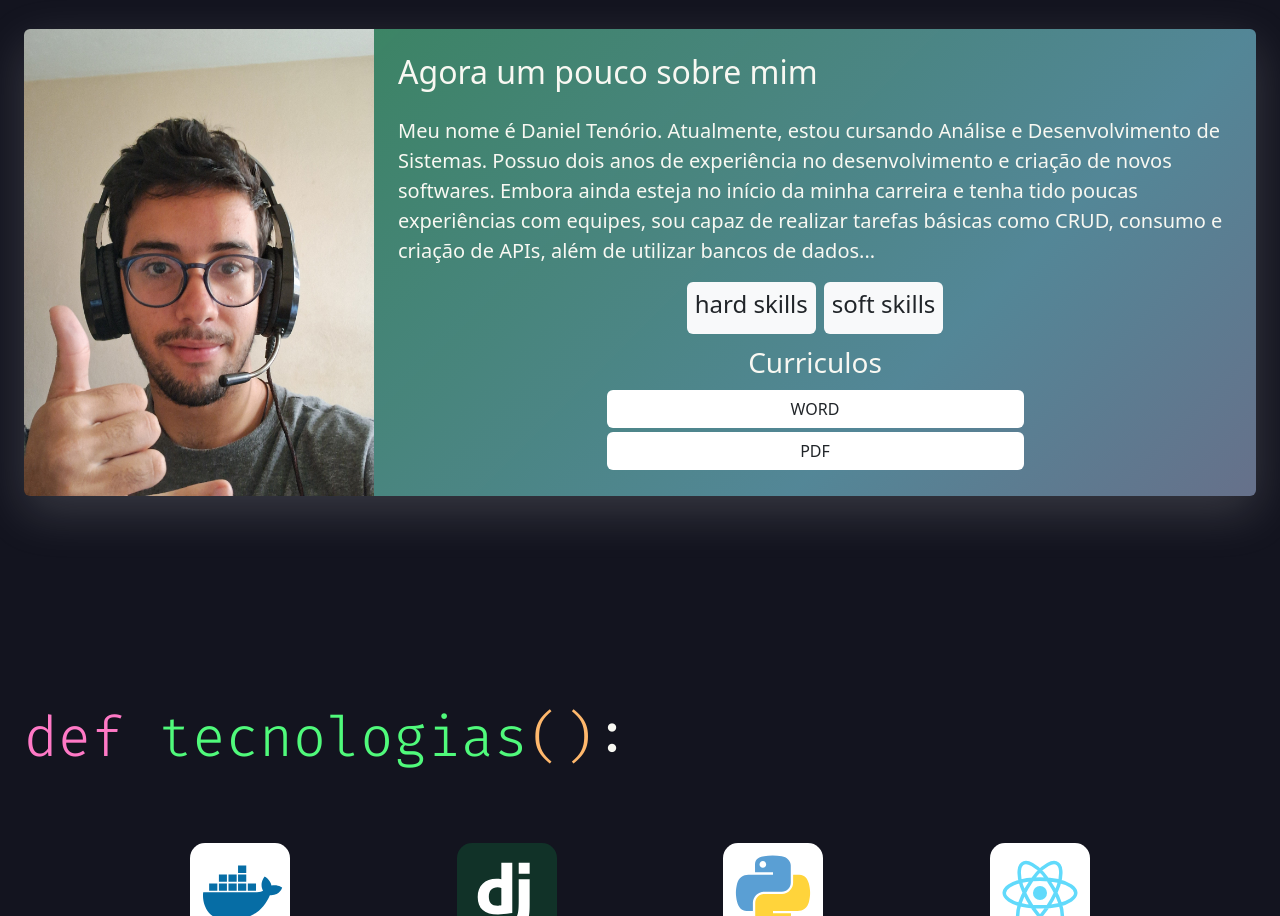
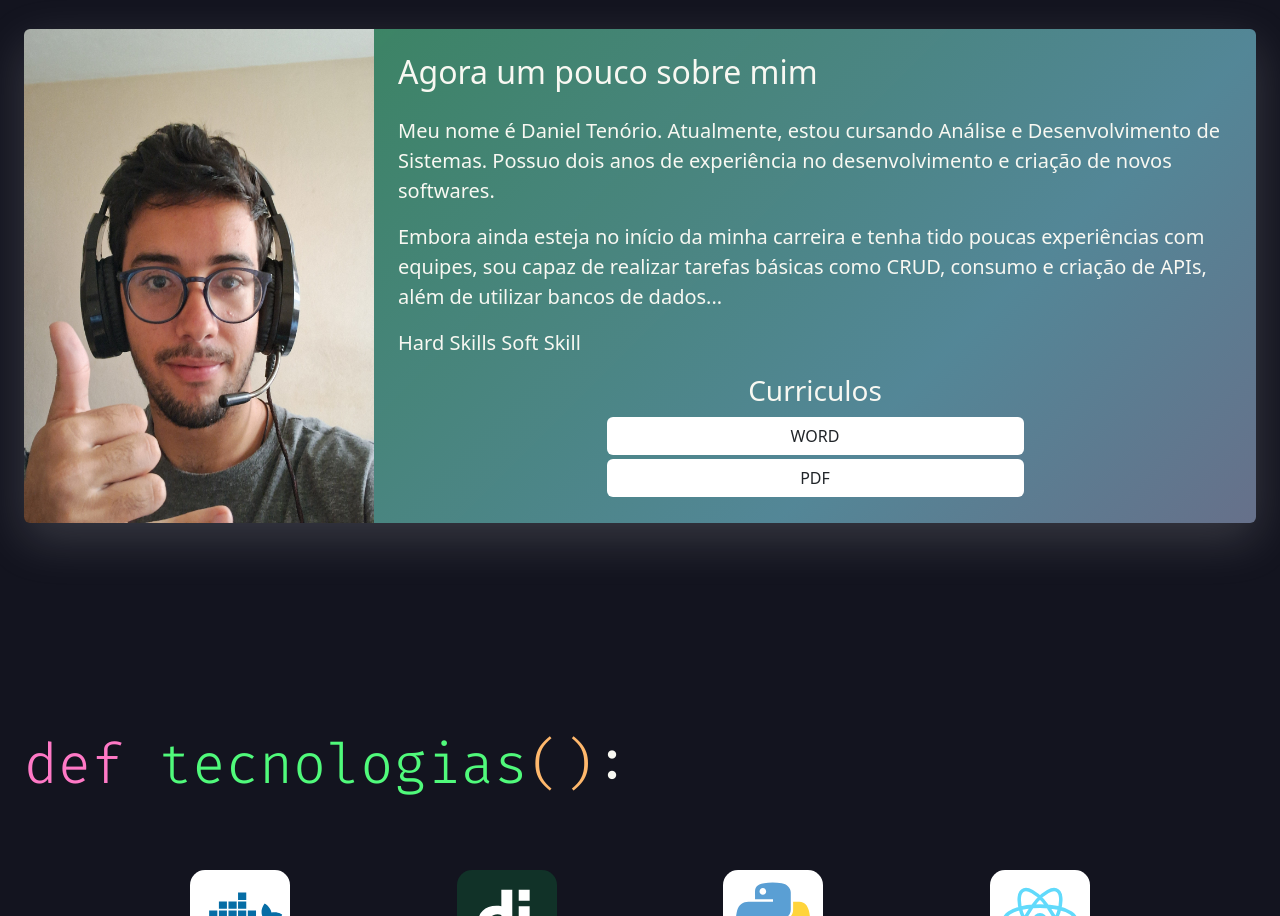
Before and after one commit to danielBRTanimacao/danieltenorioportfolio, a React (Vite) app: page / in a window 1280 px wide. Shown: the part 3964-4880 px from the top of the page. Built offline with nearby package versions, Linux system fonts and the light colour scheme.

Commit message:
created new header and resolve some bugs

```diff
--- a/src/components/AboutMe.tsx
+++ b/src/components/AboutMe.tsx
@@ -35,23 +35,21 @@ export default () => {
                                     cursando Análise e Desenvolvimento de
                                     Sistemas. Possuo dois anos de experiência no
                                     desenvolvimento e criação de novos
-                                    softwares. Embora ainda esteja no início da
-                                    minha carreira e tenha tido poucas
-                                    experiências com equipes, sou capaz de
-                                    realizar tarefas básicas como CRUD, consumo
-                                    e criação de APIs, além de utilizar bancos
-                                    de dados...
+                                    softwares.
+                                </p>
+                                <p className="lead">
+                                    Embora ainda esteja no início da minha
+                                    carreira e tenha tido poucas experiências
+                                    com equipes, sou capaz de realizar tarefas
+                                    básicas como CRUD, consumo e criação de
+                                    APIs, além de utilizar bancos de dados...
+                                </p>
+                                <p className="lead">
+                                    <strong>Hard Skills Soft Skill</strong>
                                 </p>
                             </div>
                         </div>
-                        <div className="d-flex gap-2">
-                            <div className="bg-light text-dark rounded p-2">
-                                <h4>hard skills</h4>
-                            </div>
-                            <div className="bg-light text-dark rounded p-2">
-                                <h4>soft skills</h4>
-                            </div>
-                        </div>
+
                         <div
                             className="mt-auto flex-curriculum"
                             style={{ width: "50%" }}
--- a/src/components/Header.tsx
+++ b/src/components/Header.tsx
@@ -8,7 +8,10 @@ export default () => {
                     </a>
                     <ul className="navbar-nav ms-auto">
                         <li className="nav-item">
-                            <a href="#header">
+                            <a
+                                href="https://www.linkedin.com/in/daniel-tenório-6471b0244/"
+                                target="_blank"
+                            >
                                 <span>
                                     <svg
                                         xmlns="http://www.w3.org/2000/svg"
@@ -24,7 +27,10 @@ export default () => {
                             </a>
                         </li>
                         <li className="nav-item">
-                            <a href="#projects">
+                            <a
+                                href="https://github.com/danielBRTanimacao"
+                                target="_blank"
+                            >
                                 <span>
                                     <svg
                                         xmlns="http://www.w3.org/2000/svg"
```
